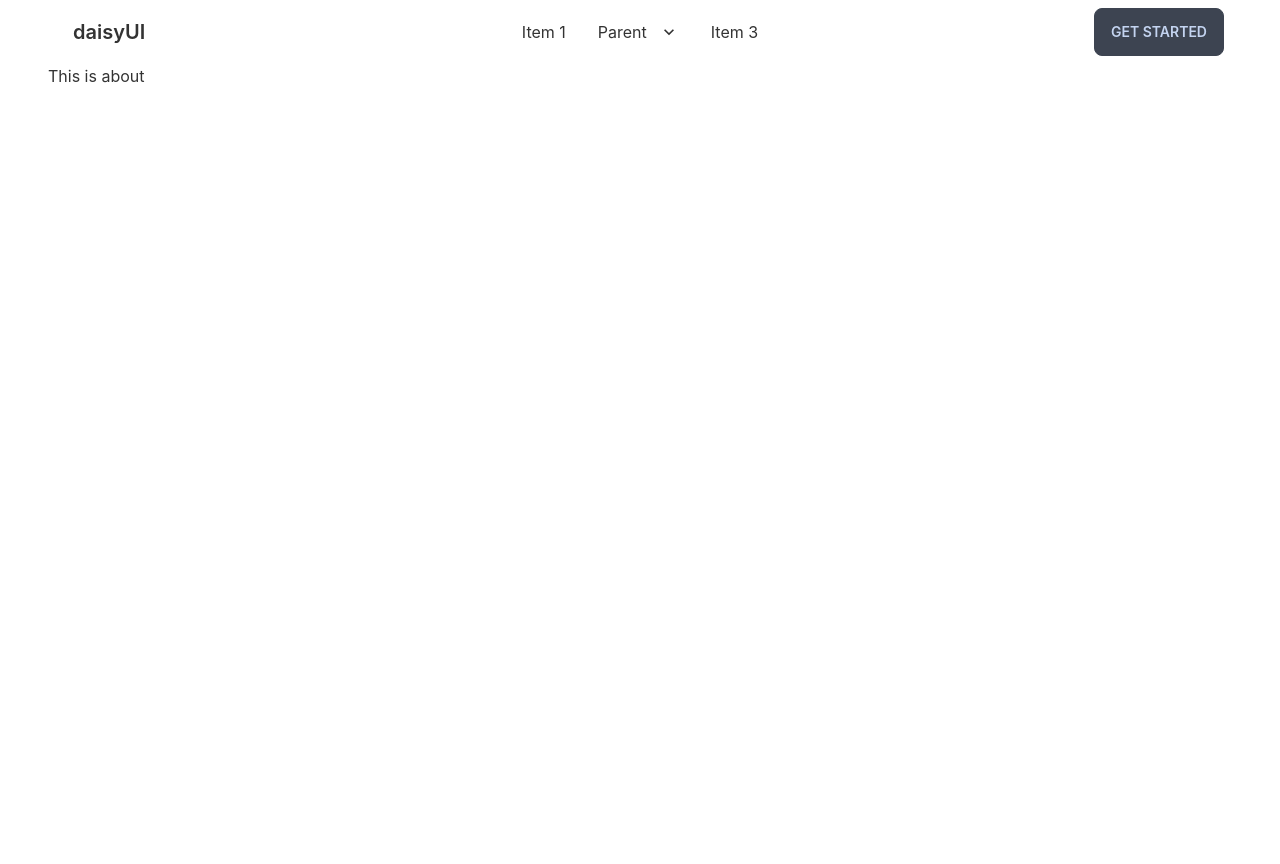
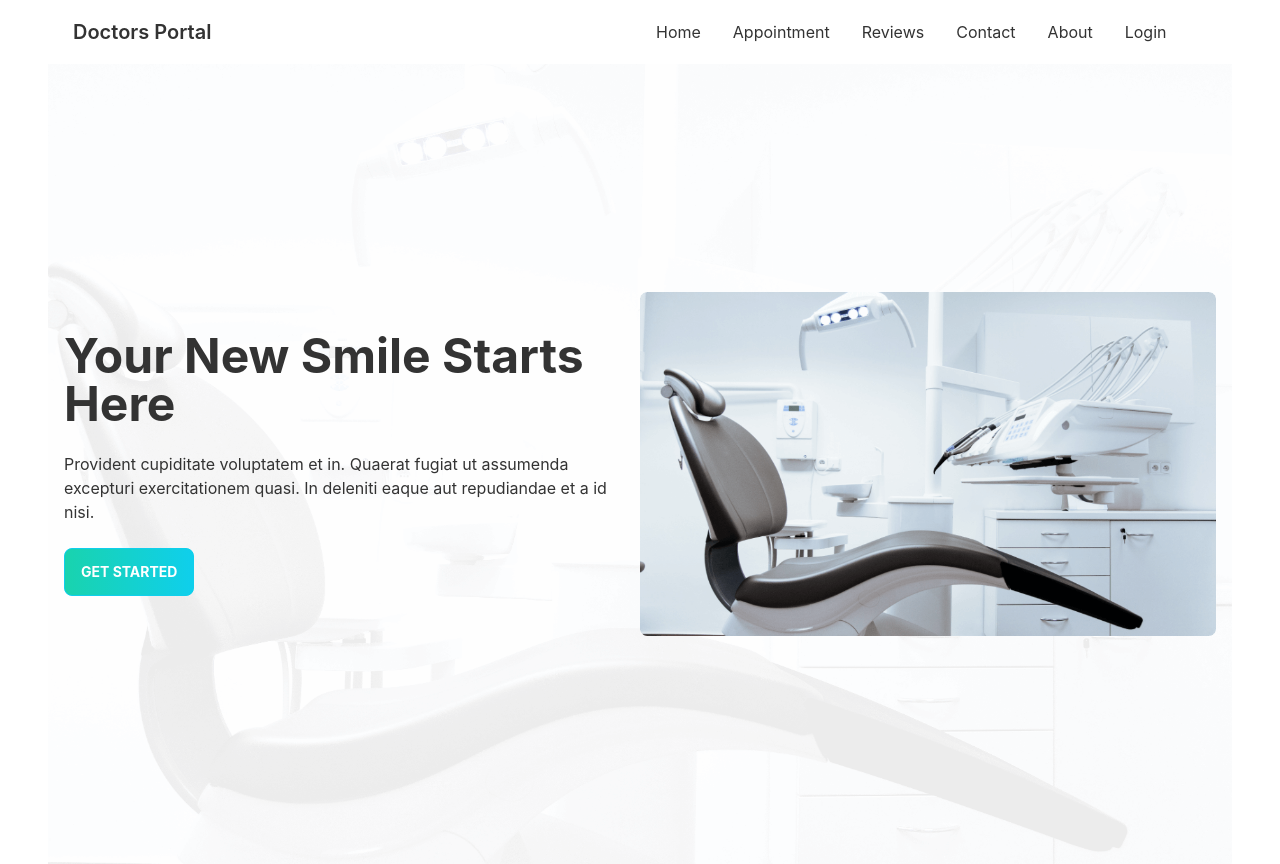
Before and after one commit to MD-Jubayer-Khan/doctors-portal-client-side, a React (Create React App) app: page / in a window 1280 px wide. Before the commit the page ends 800 px from the top, so only its background shows below. Built offline with nearby package versions, Linux system fonts and the light colour scheme.

Commit message:
created hero section with background images

```diff
--- a/src/App.js
+++ b/src/App.js
@@ -2,6 +2,7 @@
 import './App.css';
 import About from './Pages/About/About';
 import Home from './Pages/Home/Home';
+import Login from './Pages/Login/Login';
 import Navbar from './Pages/Shared/Navbar';
 
 function App() {
@@ -11,6 +12,7 @@
         <Routes>
           <Route path='/' element={<Home></Home>}></Route>
           <Route path='/about' element={<About></About>}></Route>
+          <Route path='/login' element={<Login></Login>}></Route>
         </Routes>
     </div>
   );
--- /dev/null
+++ b/src/Pages/Home/Banner.js
@@ -0,0 +1,21 @@
+import React from 'react';
+import img from '../../assets/images/chair.png';
+import bgImg from '../../assets/images/bg.png';
+
+
+const Banner = () => {
+    return (
+        <div style={{backgroundImage: `url(${bgImg})`}} class="hero min-h-screen">
+          <div class="hero-content flex-col lg:flex-row-reverse">
+            <img className='lg:w-3/6' src={img} alt=''/>
+            <div>
+              <h1 class="text-5xl font-bold">Your New Smile Starts Here</h1>
+              <p class="py-6">Provident cupiditate voluptatem et in. Quaerat fugiat ut assumenda excepturi exercitationem quasi. In deleniti eaque aut repudiandae et a id nisi.</p>
+              <button class="btn btn-primary text-white uppercase font-bold bg-gradient-to-r from-secondary to-primary">Get Started</button>
+            </div>
+          </div>
+        </div>
+    );
+};
+
+export default Banner;
--- a/src/Pages/Home/Home.js
+++ b/src/Pages/Home/Home.js
@@ -1,9 +1,10 @@
 import React from 'react';
+import Banner from './Banner';
 
 const Home = () => {
     return (
         <div>
-            <h2>This is about</h2>
+            <Banner></Banner>
         </div>
     );
 };
--- /dev/null
+++ b/src/Pages/Login/Login.js
@@ -0,0 +1,11 @@
+import React from 'react';
+
+const Login = () => {
+    return (
+        <div>
+           <h2>This is login</h2>
+        </div>
+    );
+};
+
+export default Login;<h2>This is login</h2>
--- a/src/Pages/Shared/Navbar.js
+++ b/src/Pages/Shared/Navbar.js
@@ -1,6 +1,18 @@
 import React from 'react';
+import { Link } from 'react-router-dom';
 
 const Navbar = () => {
+
+  const menuItm = <>
+
+            <li><Link to="/">Home</Link></li>
+            <li><Link to="/appointment">Appointment</Link></li>
+            <li><Link to="/reviews">Reviews</Link></li>
+            <li><Link to="/contact">Contact</Link></li>
+            <li><Link to="/about">About</Link></li>
+            <li><Link to="/login">Login</Link></li>
+  </>
+
     return (
 <div class="navbar bg-base-100">
   <div class="navbar-start">
@@ -9,40 +21,15 @@
         <svg xmlns="http://www.w3.org/2000/svg" class="h-5 w-5" fill="none" viewBox="0 0 24 24" stroke="currentColor"><path stroke-linecap="round" stroke-linejoin="round" stroke-width="2" d="M4 6h16M4 12h8m-8 6h16" /></svg>
       </label>
       <ul tabindex="0" class="menu menu-compact dropdown-content mt-3 p-2 shadow bg-base-100 rounded-box w-52">
-        <li><a>Item 1</a></li>
-        <li tabindex="0">
-          <a class="justify-between">
-            Parent
-            <svg class="fill-current" xmlns="http://www.w3.org/2000/svg" width="24" height="24" viewBox="0 0 24 24"><path d="M8.59,16.58L13.17,12L8.59,7.41L10,6L16,12L10,18L8.59,16.58Z"/></svg>
-          </a>
-          <ul class="p-2">
-            <li><a>Submenu 1</a></li>
-            <li><a>Submenu 2</a></li>
-          </ul>
-        </li>
-        <li><a>Item 3</a></li>
+        {menuItm}
       </ul>
     </div>
-    <a class="btn btn-ghost normal-case text-xl">daisyUI</a>
+    <a class="btn btn-ghost normal-case text-xl">Doctors Portal</a>
   </div>
   <div class="navbar-center hidden lg:flex">
     <ul class="menu menu-horizontal p-0">
-      <li><a>Item 1</a></li>
-      <li tabindex="0">
-        <a>
-          Parent
-          <svg class="fill-current" xmlns="http://www.w3.org/2000/svg" width="20" height="20" viewBox="0 0 24 24"><path d="M7.41,8.58L12,13.17L16.59,8.58L18,10L12,16L6,10L7.41,8.58Z"/></svg>
-        </a>
-        <ul class="p-2">
-          <li><a>Submenu 1</a></li>
-          <li><a>Submenu 2</a></li>
-        </ul>
-      </li>
-      <li><a>Item 3</a></li>
+        {menuItm}
     </ul>
-  </div>
-  <div class="navbar-end">
-    <a class="btn">Get started</a>
   </div>
 </div>
     );
```
